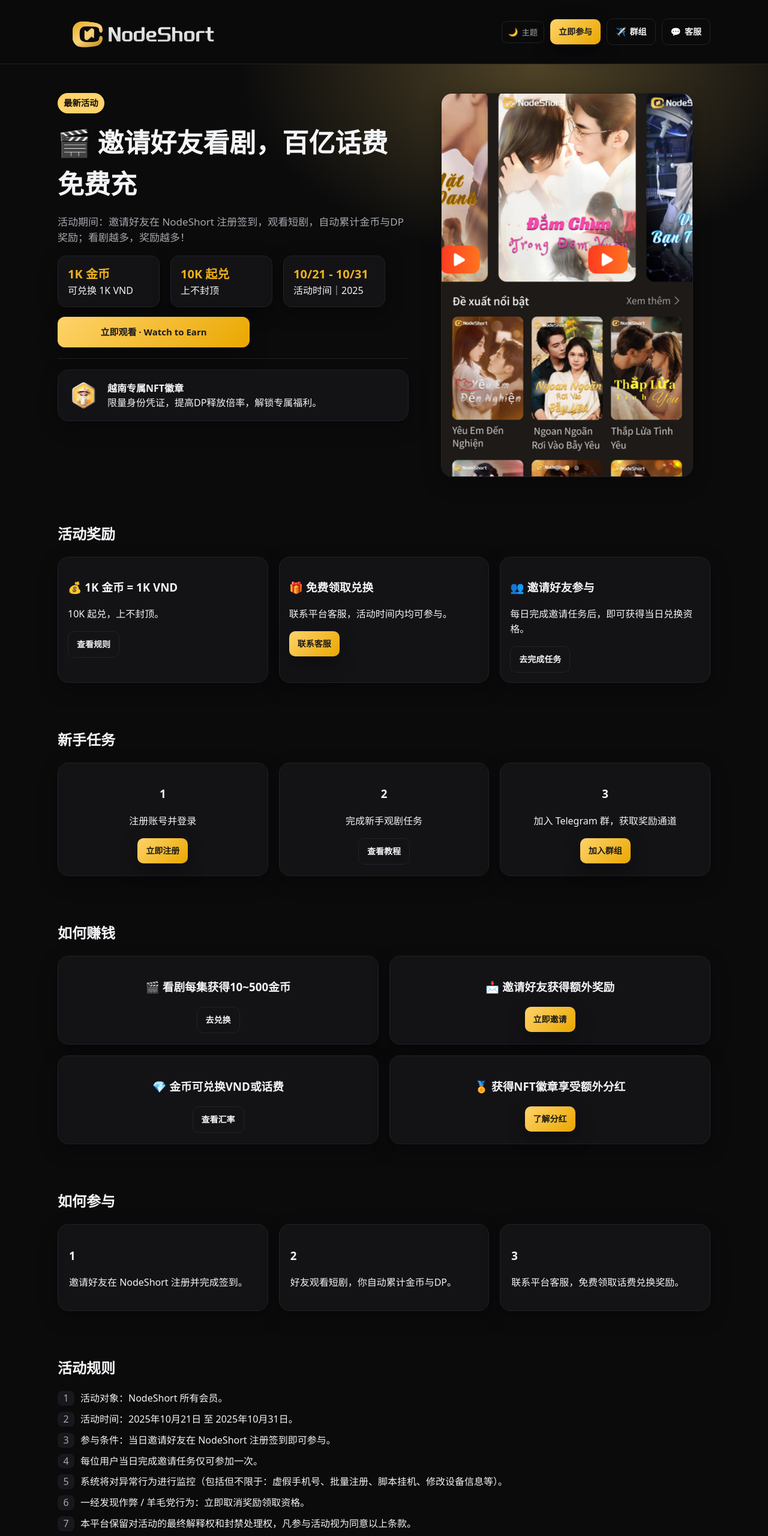
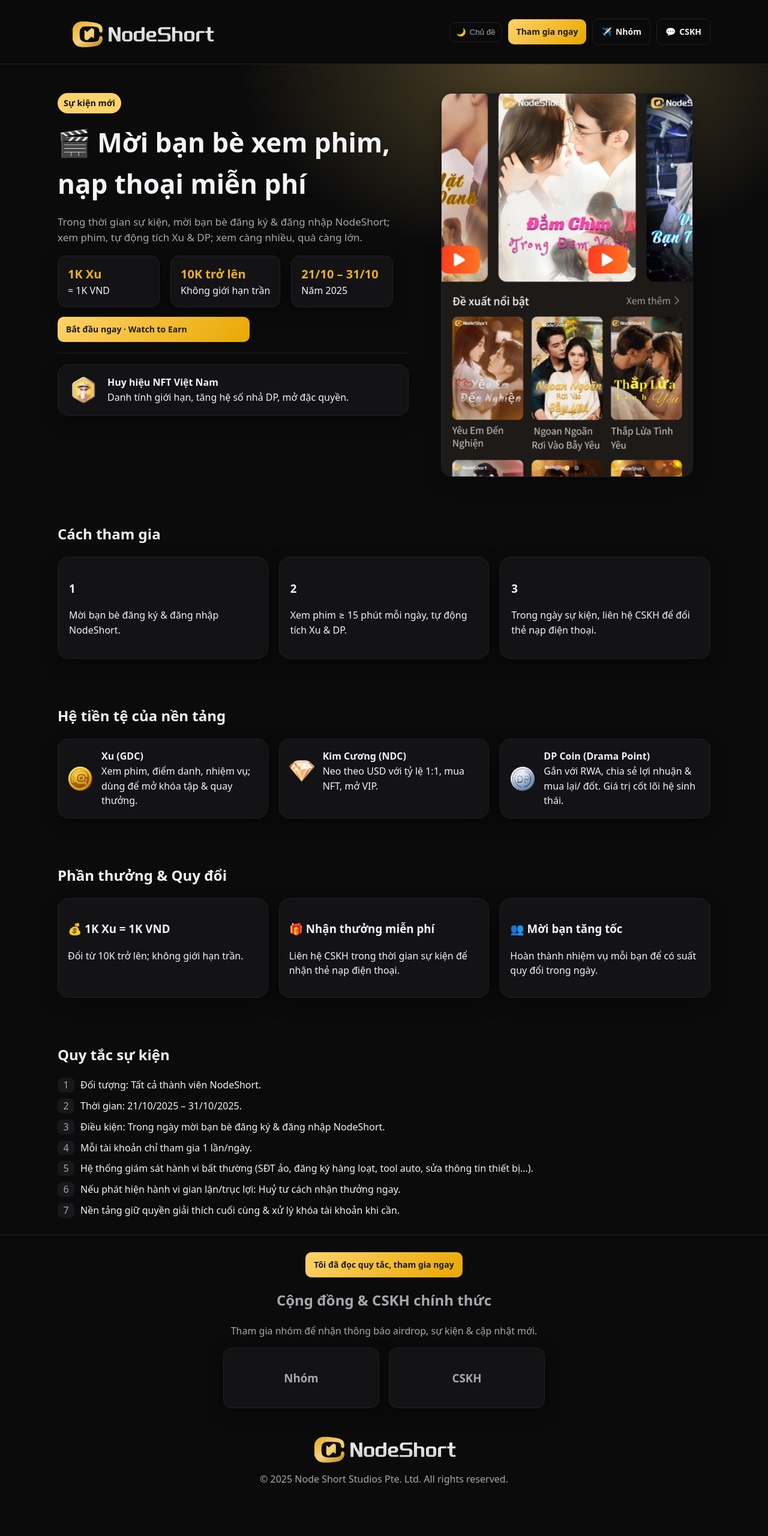
Before and after one commit to luohan245-max/nodeshort-01-gift, a plain HTML site: page nodeshort-landing-gift/index.html in a window 1280 px wide. Shown: the top 2560 px of the page at 60% size. After the commit the page ends 2506 px from the top, so only its background shows below. Drawn offline with Linux system fonts and the light colour scheme.

Commit message:
Update index.html

```diff
--- a/nodeshort-landing-gift/index.html
+++ b/nodeshort-landing-gift/index.html
@@ -1,24 +1,29 @@
 <!doctype html>
-<html lang="zh-CN" data-theme="dark">
+<html lang="vi" data-theme="dark">
 <head>
   <meta charset="utf-8" />
   <meta name="viewport" content="width=device-width, initial-scale=1, viewport-fit=cover" />
   <meta name="theme-color" content="#0b0b0c" />
-  <title>NodeShort｜邀请好友看剧，百亿话费免费充</title>
-  <meta name="description" content="NodeShort 官方网页活动：邀请好友看剧，百亿话费免费充。看剧赚金币、DP分红、NFT徽章。纯网页端体验，适配Facebook广告投放。" />
+  <title>NodeShort｜Mời bạn bè xem phim, nạp thoại miễn phí</title>
+  <meta name="description" content="Sự kiện Web: Mời bạn bè xem phim, tích Xu/DP, đổi thẻ nạp điện thoại. Tối ưu cho quảng cáo Facebook." />
   <meta property="og:type" content="website" />
-  <meta property="og:title" content="NodeShort｜邀请好友看剧，百亿话费免费充" />
-  <meta property="og:description" content="纯网页端｜看你爱的剧，自动领取金币、DP、钻石；娱乐也是投资。" />
+  <meta property="og:title" content="NodeShort｜Mời bạn bè xem phim, nạp thoại miễn phí" />
+  <meta property="og:description" content="Xem phim, tích Xu/DP, nhận quà; giải trí cũng là đầu tư." />
   <meta property="og:image" content="./assets/nodeshort-og-1200x630.png" />
   <meta property="og:url" content="https://www.nodeshort.com/h5/#/?code=9HKKIP" />
+
   <!-- Meta Pixel Code -->
   <script>
-  !function(f,b,e,v,n,t,s){if(f.fbq)return;n=f.fbq=function(){n.callMethod?
-  n.callMethod.apply(n,arguments):n.queue.push(arguments)};if(!f._fbq)f._fbq=n;n.push=n;n.loaded=!0;n.version='2.0';n.queue=[];t=b.createElement(e);t.async=!0;t.src=v;s=b.getElementsByTagName(e)[0];s.parentNode.insertBefore(t,s)}
-  (window, document,'script','https://connect.facebook.net/en_US/fbevents.js');
-  fbq('init','855402777027838');fbq('track','PageView');
+    !function(f,b,e,v,n,t,s){if(f.fbq)return;n=f.fbq=function(){n.callMethod?
+      n.callMethod.apply(n,arguments):n.queue.push(arguments)};if(!f._fbq)f._fbq=n;
+      n.push=n;n.loaded=!0;n.version='2.0';n.queue=[];t=b.createElement(e);t.async=!0;
+      t.src=v;s=b.getElementsByTagName(e)[0];s.parentNode.insertBefore(t,s)}(window,document,'script','https://connect.facebook.net/en_US/fbevents.js');
+    fbq('init','855402777027838');
+    fbq('track','PageView');
   </script>
-  <noscript><img height="1" width="1" style="display:none" src="https://www.facebook.com/tr?id=855402777027838&ev=PageView&noscript=1"/></noscript>
+  <noscript>
+    <img height="1" width="1" style="display:none" src="https://www.facebook.com/tr?id=855402777027838&ev=PageView&noscript=1"/>
+  </noscript>
   <!-- End Meta Pixel Code -->
 
   <style>
@@ -33,20 +38,13 @@
     /* Header */
     header{position:sticky;top:0;z-index:50;background:rgba(11,11,12,.9);backdrop-filter:blur(10px);border-bottom:1px solid var(--line)}
     .nav{display:flex;align-items:center;justify-content:space-between;padding:12px 16px}
-    .brand img{height:82px;transition:height .2s ease}
+    .brand img{height:82px}
+    .actions{display:flex;align-items:center;gap:10px;flex-wrap:nowrap}
+    .btn{display:inline-flex;align-items:center;gap:6px;border:0;border-radius:10px;padding:10px 14px;font-size:14px;font-weight:800;cursor:pointer;white-space:nowrap;transition:.2s all}
+    .btn.primary{background:linear-gradient(135deg,var(--brand),var(--accent));color:var(--btn-fg)}
+    .btn.secondary{background:transparent;color:var(--text);border:1px solid var(--line)}
+    .theme-toggle{display:inline-flex;align-items:center;gap:6px;background:transparent;border:1px solid var(--line);border-radius:10px;padding:8px 10px;color:var(--muted);cursor:pointer}
     header.shrink .brand img{height:56px}
-    .actions{display:flex;align-items:center;gap:10px;flex-wrap:nowrap}
-
-    /* Buttons — aligned with VN 版 */
-    .btn{display:inline-flex;align-items:center;gap:6px;border:0;border-radius:10px;padding:10px 14px;font-size:14px;font-weight:800;cursor:pointer;white-space:nowrap;transition:.2s transform,box-shadow .2s}
-    .btn.primary{background:linear-gradient(135deg,var(--brand),var(--accent));color:var(--btn-fg);box-shadow:var(--shadow)}
-    .btn.secondary{background:transparent;color:var(--text);border:1px solid var(--line)}
-    .btn.ghost{background:transparent;color:var(--muted)}
-    .btn:hover{transform:translateY(-1px)}
-    .btn.block{display:flex;width:100%;justify-content:center}
-    .btn.lg{padding:14px 18px;font-size:15px;border-radius:12px}
-
-    .theme-toggle{display:inline-flex;align-items:center;gap:6px;background:transparent;border:1px solid var(--line);border-radius:10px;padding:8px 10px;color:var(--muted);cursor:pointer}
     @media(max-width:740px){.brand img{height:70px}.actions{flex-wrap:wrap;justify-content:center}.btn{padding:8px 12px;font-size:13px}.theme-toggle{padding:6px 8px;font-size:13px}}
 
     /* Hero */
@@ -66,8 +64,7 @@
     .section{padding:28px 0}
     .card{background:var(--card);border:1px solid var(--line);border-radius:18px;box-shadow:var(--shadow)}
     .grid-3{display:grid;grid-template-columns:repeat(3,1fr);gap:18px}
-    .grid-2{display:grid;grid-template-columns:repeat(2,1fr);gap:18px}
-    @media (max-width:900px){.grid-3,.grid-2{grid-template-columns:1fr}}
+    @media (max-width:900px){.grid-3{grid-template-columns:1fr}}
 
     /* Token+Rules */
     .token{display:flex;gap:14px;align-items:center}
@@ -101,45 +98,46 @@
         <img src="./assets/nodeshort-logo.png" alt="NodeShort Logo" loading="lazy" decoding="async">
       </div>
       <div class="actions">
-        <button id="themeToggle" class="theme-toggle" aria-label="切换主题"><span>🌙</span><span>主题</span></button>
-        <a href="https://www.nodeshort.com/h5/#/?code=9HKKIP" class="btn primary" target="_blank" rel="noopener">立即参与</a>
-        <a id="joinGroup" class="btn secondary"><span>✈️</span><span>群组</span></a>
-        <a id="contactCS" class="btn secondary"><span>💬</span><span>客服</span></a>
+        <button id="themeToggle" class="theme-toggle" aria-label="Đổi giao diện"><span>🌙</span><span>Chủ đề</span></button>
+        <a href="https://www.nodeshort.com/h5/#/?code=9HKKIP" class="btn primary" target="_blank" rel="noopener">Tham gia ngay</a>
+        <a id="joinGroup" class="btn secondary"><span>✈️</span><span>Nhóm</span></a>
+        <a id="contactCS" class="btn secondary"><span>💬</span><span>CSKH</span></a>
       </div>
     </div>
   </header>
 
   <main>
-    <!-- Hero + 轮播图 保留 -->
+    <!-- Hero -->
     <section class="hero">
       <div class="container hero-grid">
         <div>
-          <span class="tag">最新活动</span>
-          <h1>🎬 邀请好友看剧，百亿话费免费充</h1>
-          <p class="lead">活动期间：邀请好友在 NodeShort 注册签到，观看短剧，自动累计金币与DP奖励；看剧越多，奖励越多！</p>
+          <span class="tag">Sự kiện mới</span>
+          <h1>🎬 Mời bạn bè xem phim, nạp thoại miễn phí</h1>
+          <p class="lead">Trong thời gian sự kiện, mời bạn bè đăng ký & đăng nhập NodeShort; xem phim, tự động tích Xu & DP; xem càng nhiều, quà càng lớn.</p>
           <div class="stats">
-            <div class="stat"><b>1K 金币</b><div class="muted">可兑换 1K VND</div></div>
-            <div class="stat"><b>10K 起兑</b><div class="muted">上不封顶</div></div>
-            <div class="stat"><b>10/21 - 10/31</b><div class="muted">活动时间｜2025</div></div>
+            <div class="stat"><b>1K Xu</b><div class="muted">= 1K VND</div></div>
+            <div class="stat"><b>10K trở lên</b><div class="muted">Không giới hạn trần</div></div>
+            <div class="stat"><b>21/10 – 31/10</b><div class="muted">Năm 2025</div></div>
           </div>
           <div style="display:grid;grid-template-columns:1fr;gap:12px;max-width:320px">
-            <a id="cta" class="btn primary lg block" href="https://www.nodeshort.com/h5/#/?code=9HKKIP" target="_blank" rel="noopener">立即观看 · Watch to Earn</a>
+            <a id="cta" class="btn primary" href="https://www.nodeshort.com/h5/#/?code=9HKKIP" target="_blank" rel="noopener">Bắt đầu ngay · Watch to Earn</a>
           </div>
           <div class="hr"></div>
           <div class="card" style="padding:14px;display:flex;align-items:center;gap:12px">
-            <img src="./assets/nodeshort-vietnam-badge-256.png" alt="越南专属NFT徽章" loading="lazy" decoding="async" style="width:56px;height:56px">
+            <img src="./assets/nodeshort-vietnam-badge-256.png" alt="Huy hiệu NFT Việt Nam" loading="lazy" decoding="async" style="width:56px;height:56px">
             <div>
-              <div><strong>越南专属NFT徽章</strong></div>
-              <div class="muted">限量身份凭证，提高DP释放倍率，解锁专属福利。</div>
+              <div><strong>Huy hiệu NFT Việt Nam</strong></div>
+              <div class="muted">Danh tính giới hạn, tăng hệ số nhả DP, mở đặc quyền.</div>
             </div>
           </div>
         </div>
         <div>
+          <!-- Carousel -->
           <div class="carousel" id="carousel">
             <div class="slides">
-              <img src="./assets/nodeshort-app-home-768.png" alt="NodeShort 首页界面" loading="lazy" decoding="async">
-              <img src="./assets/nodeshort-app-player-768.png" alt="NodeShort 剧场界面" loading="lazy" decoding="async">
-              <img src="./assets/nodeshort-app-toplist-768.png" alt="NodeShort 排行榜界面" loading="lazy" decoding="async">
+              <img src="./assets/nodeshort-app-home-768.png" alt="Giao diện Trang chủ" loading="lazy" decoding="async">
+              <img src="./assets/nodeshort-app-player-768.png" alt="Giao diện Trình phát" loading="lazy" decoding="async">
+              <img src="./assets/nodeshort-app-toplist-768.png" alt="Bảng xếp hạng" loading="lazy" decoding="async">
             </div>
             <div class="dots"><span class="dot active"></span><span class="dot"></span><span class="dot"></span></div>
           </div>
@@ -147,151 +145,76 @@
       </div>
     </section>
 
-    <!-- 1. 活动奖励 -->
-    <section class="section" id="rewards">
+    <!-- How -->
+    <section class="section" id="how">
       <div class="container">
-        <h2>活动奖励</h2>
+        <h2>Cách tham gia</h2>
         <div class="grid-3">
-          <div class="card" style="padding:16px"><h3>💰 1K 金币 = 1K VND</h3><p class="muted">10K 起兑，上不封顶。</p>
-            <div style="margin-top:10px"><a class="btn secondary" href="#rules">查看规则</a></div>
+          <div class="card" style="padding:18px"><h3>1</h3><p class="muted">Mời bạn bè đăng ký & đăng nhập NodeShort.</p></div>
+          <div class="card" style="padding:18px"><h3>2</h3><p class="muted">Xem phim ≥ 15 phút mỗi ngày, tự động tích Xu & DP.</p></div>
+          <div class="card" style="padding:18px"><h3>3</h3><p class="muted">Trong ngày sự kiện, liên hệ CSKH để đổi thẻ nạp điện thoại.</p></div>
+        </div>
+      </div>
+    </section>
+
+    <!-- Tokens -->
+    <section class="section" id="token">
+      <div class="container">
+        <h2>Hệ tiền tệ của nền tảng</h2>
+        <div class="grid-3">
+          <div class="card" style="padding:16px">
+            <div class="token"><img src="./assets/nodeshort-coin-256.png" alt="Xu"><div><b>Xu (GDC)</b><div class="muted">Xem phim, điểm danh, nhiệm vụ; dùng để mở khóa tập & quay thưởng.</div></div></div>
           </div>
-          <div class="card" style="padding:16px"><h3>🎁 免费领取兑换</h3><p class="muted">联系平台客服，活动时间内均可参与。</p>
-            <div style="margin-top:10px"><a class="btn primary" href="https://t.me/NodeShort001" target="_blank" rel="noopener">联系客服</a></div>
+          <div class="card" style="padding:16px">
+            <div class="token"><img src="./assets/nodeshort-diamond-256.png" alt="Kim Cương"><div><b>Kim Cương (NDC)</b><div class="muted">Neo theo USD với tỷ lệ 1:1, mua NFT, mở VIP.</div></div></div>
           </div>
-          <div class="card" style="padding:16px"><h3>👥 邀请好友参与</h3><p class="muted">每日完成邀请任务后，即可获得当日兑换资格。</p>
-            <div style="margin-top:10px"><a class="btn secondary" href="#novice-tasks">去完成任务</a></div>
+          <div class="card" style="padding:16px">
+            <div class="token"><img src="./assets/nodeshort-dp-coin-256.png" alt="DP"><div><b>DP Coin (Drama Point)</b><div class="muted">Gắn với RWA, chia sẻ lợi nhuận & mua lại/ đốt. Giá trị cốt lõi hệ sinh thái.</div></div></div>
           </div>
         </div>
       </div>
     </section>
 
-    <!-- 2. 新手任务（卡片版） -->
-    <section class="section" id="novice-tasks">
+    <!-- Rewards -->
+    <section class="section" id="rewards">
       <div class="container">
-        <h2>新手任务</h2>
+        <h2>Phần thưởng & Quy đổi</h2>
         <div class="grid-3">
-          <div class="card" style="padding:18px; text-align:center;"><h3>1</h3><p class="muted">注册账号并登录</p>
-            <div style="margin-top:10px"><a class="btn primary" href="https://www.nodeshort.com/h5/#/?code=9HKKIP" target="_blank" rel="noopener">立即注册</a></div>
-          </div>
-          <div class="card" style="padding:18px; text-align:center;"><h3>2</h3><p class="muted">完成新手观剧任务</p>
-            <div style="margin-top:10px"><a class="btn secondary" href="#how">查看教程</a></div>
-          </div>
-          <div class="card" style="padding:18px; text-align:center;"><h3>3</h3><p class="muted">加入 Telegram 群，获取奖励通道</p>
-            <div style="margin-top:10px"><a class="btn primary" href="https://t.me/NodeShortVN" target="_blank" rel="noopener">加入群组</a></div>
-          </div>
+          <div class="card" style="padding:16px"><h3>💰 1K Xu = 1K VND</h3><p class="muted">Đổi từ 10K trở lên; không giới hạn trần.</p></div>
+          <div class="card" style="padding:16px"><h3>🎁 Nhận thưởng miễn phí</h3><p class="muted">Liên hệ CSKH trong thời gian sự kiện để nhận thẻ nạp điện thoại.</p></div>
+          <div class="card" style="padding:16px"><h3>👥 Mời bạn tăng tốc</h3><p class="muted">Hoàn thành nhiệm vụ mỗi bạn để có suất quy đổi trong ngày.</p></div>
         </div>
       </div>
     </section>
 
-    <!-- 3. 如何赚钱 -->
-    <section class="section" id="earn">
+    <!-- Rules -->
+    <section class="section" id="rules">
       <div class="container">
-        <h2>如何赚钱</h2>
-        <div class="grid-2">
-          <div class="card" style="padding:18px; text-align:center;"><h3>🎬 看剧每集获得10~500金币</h3>
-            <div style="margin-top:10px"><a class="btn secondary" href="#rewards">去兑换</a></div>
-          </div>
-          <div class="card" style="padding:18px; text-align:center;"><h3>📩 邀请好友获得额外奖励</h3>
-            <div style="margin-top:10px"><a class="btn primary" href="#novice-tasks">立即邀请</a></div>
-          </div>
-          <div class="card" style="padding:18px; text-align:center;"><h3>💎 金币可兑换VND或话费</h3>
-            <div style="margin-top:10px"><a class="btn secondary" href="#rewards">查看汇率</a></div>
-          </div>
-          <div class="card" style="padding:18px; text-align:center;"><h3>🏅 获得NFT徽章享受额外分红</h3>
-            <div style="margin-top:10px"><a class="btn primary" href="#rewards-model">了解分红</a></div>
-          </div>
-        </div>
+        <h2>Quy tắc sự kiện</h2>
+        <ul class="list">
+          <li><span class="idx">1</span><span>Đối tượng: Tất cả thành viên NodeShort.</span></li>
+          <li><span class="idx">2</span><span>Thời gian: 21/10/2025 – 31/10/2025.</span></li>
+          <li><span class="idx">3</span><span>Điều kiện: Trong ngày mời bạn bè đăng ký & đăng nhập NodeShort.</span></li>
+          <li><span class="idx">4</span><span>Mỗi tài khoản chỉ tham gia 1 lần/ngày.</span></li>
+          <li><span class="idx">5</span><span>Hệ thống giám sát hành vi bất thường (SĐT ảo, đăng ký hàng loạt, tool auto, sửa thông tin thiết bị…).</span></li>
+          <li><span class="idx">6</span><span>Nếu phát hiện hành vi gian lận/trục lợi: Huỷ tư cách nhận thưởng ngay.</span></li>
+          <li><span class="idx">7</span><span>Nền tảng giữ quyền giải thích cuối cùng & xử lý khóa tài khoản khi cần.</span></li>
+        </ul>
       </div>
     </section>
-
-    <!-- 4. 如何参与 -->
-    <section class="section" id="how">
-      <div class="container">
-        <h2>如何参与</h2>
-        <div class="grid-3">
-          <div class="card" style="padding:18px"><h3>1</h3><p class="muted">邀请好友在 NodeShort 注册并完成签到。</p></div>
-          <div class="card" style="padding:18px"><h3>2</h3><p class="muted">好友观看短剧，你自动累计金币与DP。</p></div>
-          <div class="card" style="padding:18px"><h3>3</h3><p class="muted">联系平台客服，免费领取话费兑换奖励。</p></div>
-        </div>
-      </div>
-    </section>
-
-    <!-- 5. 活动规则 -->
-    <section class="section" id="rules">
-      <div class="container">
-        <h2>活动规则</h2>
-        <ul class="list">
-          <li><span class="idx">1</span><span>活动对象：NodeShort 所有会员。</span></li>
-          <li><span class="idx">2</span><span>活动时间：2025年10月21日 至 2025年10月31日。</span></li>
-          <li><span class="idx">3</span><span>参与条件：当日邀请好友在 NodeShort 注册签到即可参与。</span></li>
-          <li><span class="idx">4</span><span>每位用户当日完成邀请任务仅可参加一次。</span></li>
-          <li><span class="idx">5</span><span>系统将对异常行为进行监控（包括但不限于：虚假手机号、批量注册、脚本挂机、修改设备信息等）。</span></li>
-          <li><span class="idx">6</span><span>一经发现作弊 / 羊毛党行为：立即取消奖励领取资格。</span></li>
-          <li><span class="idx">7</span><span>本平台保留对活动的最终解释权和封禁处理权，凡参与活动视为同意以上条款。</span></li>
-        </ul>
-        <div style="margin-top:12px"><a class="btn ghost" href="#cta">返回顶部</a></div>
-      </div>
-    </section>
-
-    <!-- 6. 平台货币体系 -->
-    <section class="section" id="token">
-      <div class="container">
-        <h2>平台货币体系</h2>
-        <div class="grid-3">
-          <div class="card" style="padding:16px">
-            <div class="token"><img src="./assets/nodeshort-coin-256.png" alt="金币图标"><div><b>金币 GDC</b><div class="muted">看剧、签到、任务获取；用于解锁剧集与抽奖。</div></div></div>
-            <div style="margin-top:10px"><a class="btn secondary" href="#earn">如何获取</a></div>
-          </div>
-          <div class="card" style="padding:16px">
-            <div class="token"><img src="./assets/nodeshort-diamond-256.png" alt="钻石图标"><div><b>钻石 NDC</b><div class="muted">与法币锚定的支付币；购买NFT徽章、开通VIP。</div></div></div>
-            <div style="margin-top:10px"><a class="btn secondary" href="#rewards-model">了解用途</a></div>
-          </div>
-          <div class="card" style="padding:16px">
-            <div class="token"><img src="./assets/nodeshort-dp-coin-256.png" alt="DP币图标"><div><b>DP 剧集币</b><div class="muted">绑定RWA分红与回购销毁；生态价值核心。</div></div></div>
-            <div style="margin-top:10px"><a class="btn primary" href="#rewards">去兑换</a></div>
-          </div>
-        </div>
-      </div>
-    </section>
-
-    <!-- 7. 内容娱乐收益模型（卡片） -->
-    <section class="section" id="rewards-model">
-      <div class="container">
-        <h2>内容娱乐收益模型</h2>
-        <div class="grid-3">
-          <div class="card" style="padding:18px; text-align:center;"><h3>1</h3><p class="muted">内容消费可量化：刷剧 → 获得 DP。</p></div>
-          <div class="card" style="padding:18px; text-align:center;"><h3>2</h3><p class="muted">DP 去向：提现或升级为平台钻石（NDC）。</p></div>
-          <div class="card" style="padding:18px; text-align:center;"><h3>3</h3><p class="muted">钻石用途：购 NFT 徽章、享分红、参与治理。</p></div>
-        </div>
-        <p class="muted" style="margin-top:12px">平台分红每日限量发放，先到先得</p>
-      </div>
-    </section>
-
-    <!-- Join CTA 固定在尾部，按钮按新规范 -->
-    <section class="section" id="join">
-      <div class="container" style="text-align:center;max-width:560px">
-        <h2>立即加入社群，开启内容分红之路</h2>
-        <p class="muted">平台分红每日限量发放，先到先得</p>
-        <div style="display:grid;grid-template-columns:1fr 1fr;gap:10px">
-          <a class="btn primary lg" href="https://t.me/NodeShortVN" target="_blank" rel="noopener">👉 立即进群</a>
-          <a class="btn secondary lg" href="https://t.me/NodeShort001" target="_blank" rel="noopener">💬 联系客服</a>
-        </div>
-      </div>
-    </section>
-
   </main>
 
   <footer>
     <div class="container">
       <div class="footer-col">
-        <a href="https://www.nodeshort.com/h5/#/?code=9HKKIP" class="btn primary lg" target="_blank" rel="noopener">我已阅读规则，立即参与</a>
+        <a href="https://www.nodeshort.com/h5/#/?code=9HKKIP" class="btn primary" target="_blank" rel="noopener">Tôi đã đọc quy tắc, tham gia ngay</a>
       </div>
       <div class="footer-col" style="margin-top:18px">
-        <h2>官方社群与客服</h2>
-        <p class="muted">加入群组，第一时间获取空投、活动与上新通知。</p>
+        <h2>Cộng đồng & CSKH chính thức</h2>
+        <p class="muted">Tham gia nhóm để nhận thông báo airdrop, sự kiện & cập nhật mới.</p>
         <div class="footer-links">
-          <div class="footer-card" id="footerGroup"><h3>Telegram 群组</h3></div>
-          <div class="footer-card" id="footerCS"><h3>联系平台客服（CSKH）</h3></div>
+          <div class="footer-card" id="footerGroup"><h3>Nhóm</h3></div>
+          <div class="footer-card" id="footerCS"><h3>CSKH</h3></div>
         </div>
       </div>
       <div class="brand" style="margin-top:24px;text-align:center;justify-content:center;display:flex;align-items:center">
@@ -302,32 +225,40 @@
   </footer>
 
   <script>
-    // theme toggle + shrink header
-    const root=document.documentElement; const key='ns_theme';
+    // theme toggle
+    const root=document.documentElement;
+    const key='ns_theme';
     const setTheme=t=>{root.setAttribute('data-theme',t);localStorage.setItem(key,t)};
     setTheme(localStorage.getItem(key)||'dark');
-    document.getElementById('themeToggle').addEventListener('click',()=>{setTheme(root.getAttribute('data-theme')==='dark'?'light':'dark')});
+    document.getElementById('themeToggle').addEventListener('click',()=>{
+      setTheme(root.getAttribute('data-theme')==='dark'?'light':'dark');
+    });
+
+    // shrink header on scroll
     const hdr=document.querySelector('header');
     window.addEventListener('scroll',()=>hdr.classList.toggle('shrink',window.scrollY>40),{passive:true});
 
     // carousel
     const carousel=document.getElementById('carousel');
-    if(carousel){
-      const slides=carousel.querySelector('.slides');
-      const dots=[...carousel.querySelectorAll('.dot')];
-      let idx=0; const go=i=>{idx=i%3; if(idx<0) idx+=3; slides.style.transform=`translateX(-${idx*100}%)`; dots.forEach((d,k)=>d.classList.toggle('active',k===idx))};
-      setInterval(()=>go(idx+1),3500);
-    }
+    const slides=carousel.querySelector('.slides');
+    const dots=[...carousel.querySelectorAll('.dot')];
+    let idx=0;
+    const go=i=>{
+      idx=i%3; if(idx<0) idx+=3;
+      slides.style.transform = `translateX(-${idx*100}%)`;
+      dots.forEach((d,k)=>d.classList.toggle('active',k===idx))
+    };
+    setInterval(()=>go(idx+1),3500);
 
-    // prevent hash jump
+    // prevent hash jump when reaching footer
     window.addEventListener('scroll',()=>{try{history.replaceState(null,'',' ')}catch(e){}},{passive:true});
 
-    // external links
+    // hidden links
     const openNew=url=>window.open(url,'_blank');
-    document.getElementById('joinGroup')?.addEventListener('click',()=>openNew('https://t.me/NodeShortVN'));
-    document.getElementById('contactCS')?.addEventListener('click',()=>openNew('https://t.me/NodeShort001'));
-    document.getElementById('footerGroup')?.addEventListener('click',()=>openNew('https://t.me/NodeShortVN'));
-    document.getElementById('footerCS')?.addEventListener('click',()=>openNew('https://t.me/NodeShort001'));
+    document.getElementById('joinGroup').onclick=()=>openNew('https://t.me/NodeShortVN');
+    document.getElementById('contactCS').onclick=()=>openNew('https://t.me/NodeShort001');
+    document.getElementById('footerGroup').onclick=()=>openNew('https://t.me/NodeShortVN');
+    document.getElementById('footerCS').onclick=()=>openNew('https://t.me/NodeShort001');
   </script>
 </body>
 </html>
```
